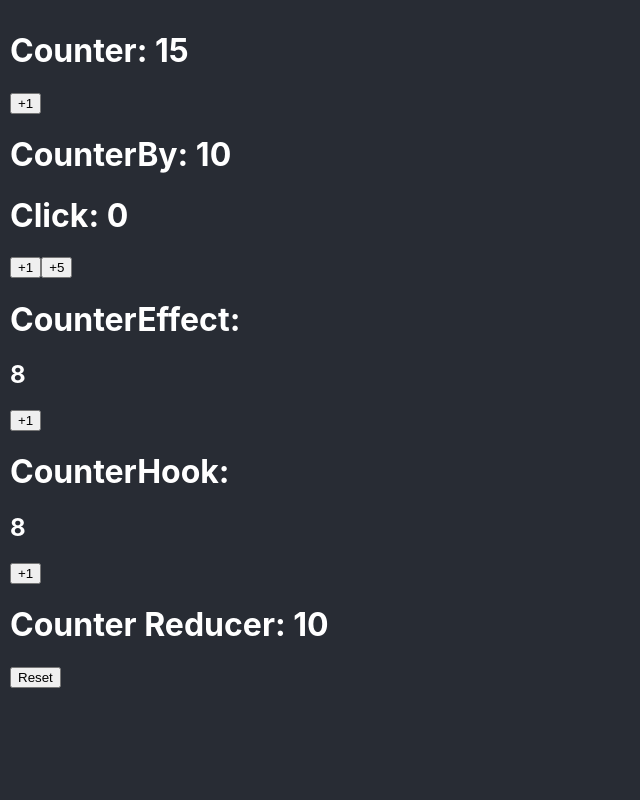
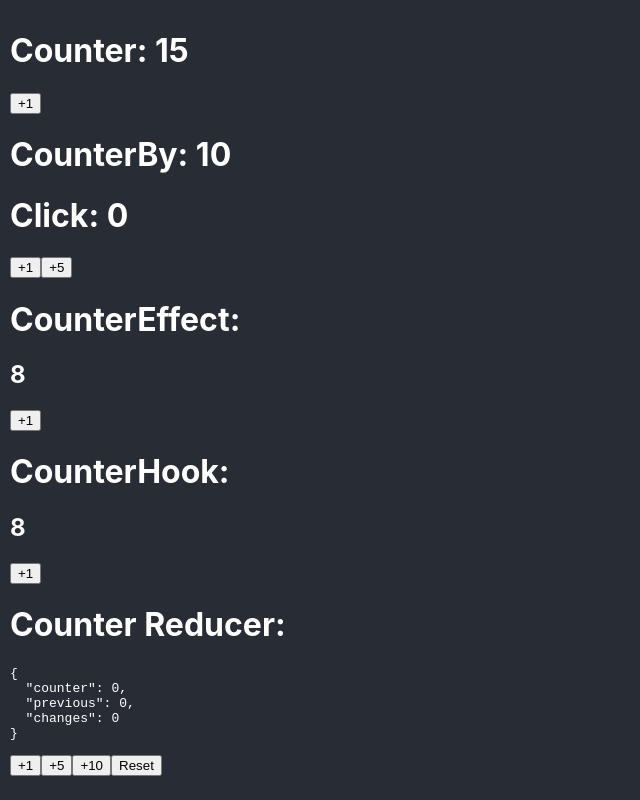
Before and after one commit to pmpeloc/bases, a React (Create React App) app: page / in a window 1280 px wide. Shown: the whole page, without its empty margins (0-640 px from the left). Built offline with nearby package versions, Linux system fonts and the light colour scheme.

Commit message:
IncreaseBy - Action

```diff
--- a/src/bases/CounterReducer.tsx
+++ b/src/bases/CounterReducer.tsx
@@ -7,9 +7,9 @@ interface CounterState {
 }
 
 const INITIAL_STATE: CounterState = {
-  counter: 10,
-  previous: 15,
-  changes: 20,
+  counter: 0,
+  previous: 0,
+  changes: 0,
 };
 
 type CounterAction =
@@ -20,12 +20,20 @@ const counterReducer = (
   state: CounterState,
   action: CounterAction
 ): CounterState => {
+  const { counter, changes } = state;
+
   switch (action.type) {
     case 'reset':
       return {
         counter: 0,
         changes: 0,
         previous: 0,
+      };
+    case 'increaseBy':
+      return {
+        counter: counter + action.payload.value,
+        changes: changes + 1,
+        previous: counter,
       };
     default:
       return state;
@@ -34,16 +42,24 @@ const counterReducer = (
 
 export const CounterReducerComponent = () => {
   // const [state, dispatch] = useReducer(counterReducer, INITIAL_STATE);
-  const [{ counter }, dispatch] = useReducer(counterReducer, INITIAL_STATE);
+  const [counterState, dispatch] = useReducer(counterReducer, INITIAL_STATE);
 
-  const handleClick = () => {
+  const handleReset = () => {
     dispatch({ type: 'reset' });
+  };
+
+  const increaseBy = (value: number) => {
+    dispatch({ type: 'increaseBy', payload: { value } });
   };
 
   return (
     <>
-      <h1>Counter Reducer: {counter}</h1>
-      <button onClick={handleClick}>Reset</button>
+      <h1>Counter Reducer:</h1>
+      <pre>{JSON.stringify(counterState, null, 2)}</pre>
+      <button onClick={() => increaseBy(1)}>+1</button>
+      <button onClick={() => increaseBy(5)}>+5</button>
+      <button onClick={() => increaseBy(10)}>+10</button>
+      <button onClick={handleReset}>Reset</button>
     </>
   );
 };
```
